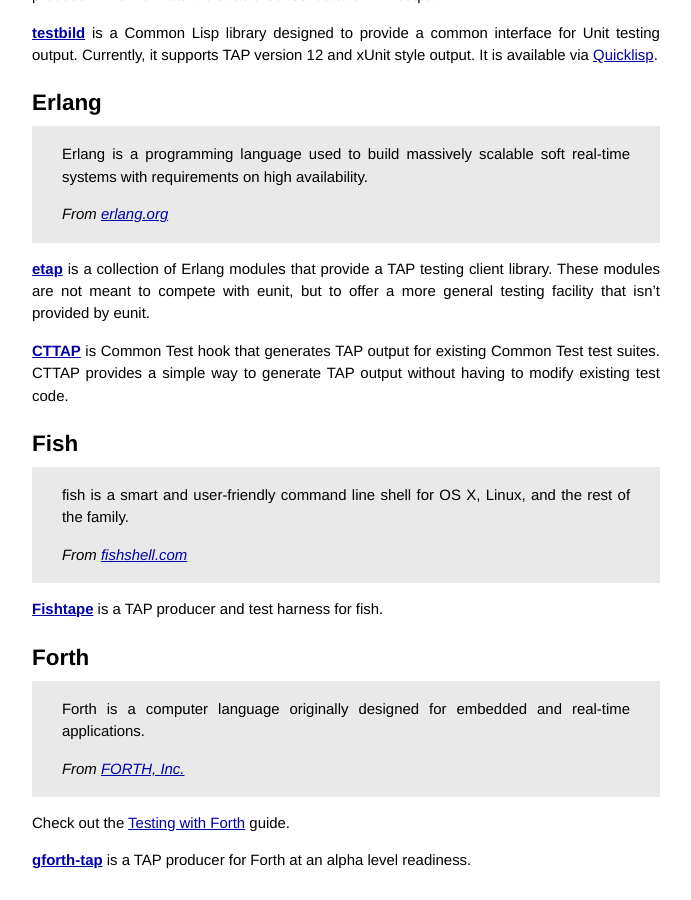
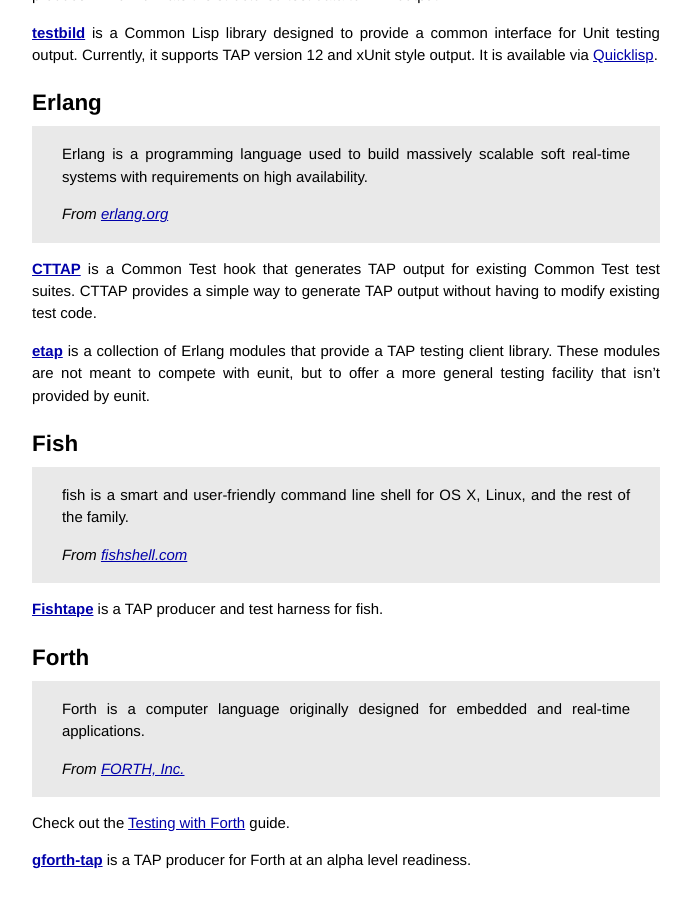
Before and after one commit to TestAnything/testanything.github.io, a Jekyll site: the page built from producers.md, in a window 1280 px wide and 900 px high, scrolled down 1993 px. Shown: the whole window, without its empty margins (294-985 px from the left). Built offline with Jekyll 4.4.1, drawn with Linux system fonts in a browser that asks for light colours; Markdown is read by kramdown in place of the engine named in the settings; part of the change alters nothing that is shown.

```diff
--- a/producers.md
+++ b/producers.md
@@ -142,15 +142,15 @@ It is available via [Quicklisp](http://www.quicklisp.org/).
 >
 > *From [erlang.org](http://www.erlang.org/)*
 
-**[etap](http://github.com/ngerakines/etap)** is a collection of Erlang
+**[CTTAP](https://github.com/Stratus3D/cttap)** is a Common Test hook that
+generates TAP output for existing Common Test test suites. CTTAP provides
+a simple way to generate TAP output without having to modify existing
+test code.
+
+**[etap](https://github.com/ngerakines/etap)** is a collection of Erlang
 modules that provide a TAP testing client library. These modules are not
 meant to compete with eunit, but to offer a more general testing facility
 that isn't provided by eunit.
-
-**[CTTAP](http://github.com/Stratus3D/cttap)** is Common Test hook that
-generates TAP output for existing Common Test test suites. CTTAP provides
-a simple way to generate TAP output without having to modify existing
-test code.
 
 <a id="fish"></a>
 ## Fish
```
